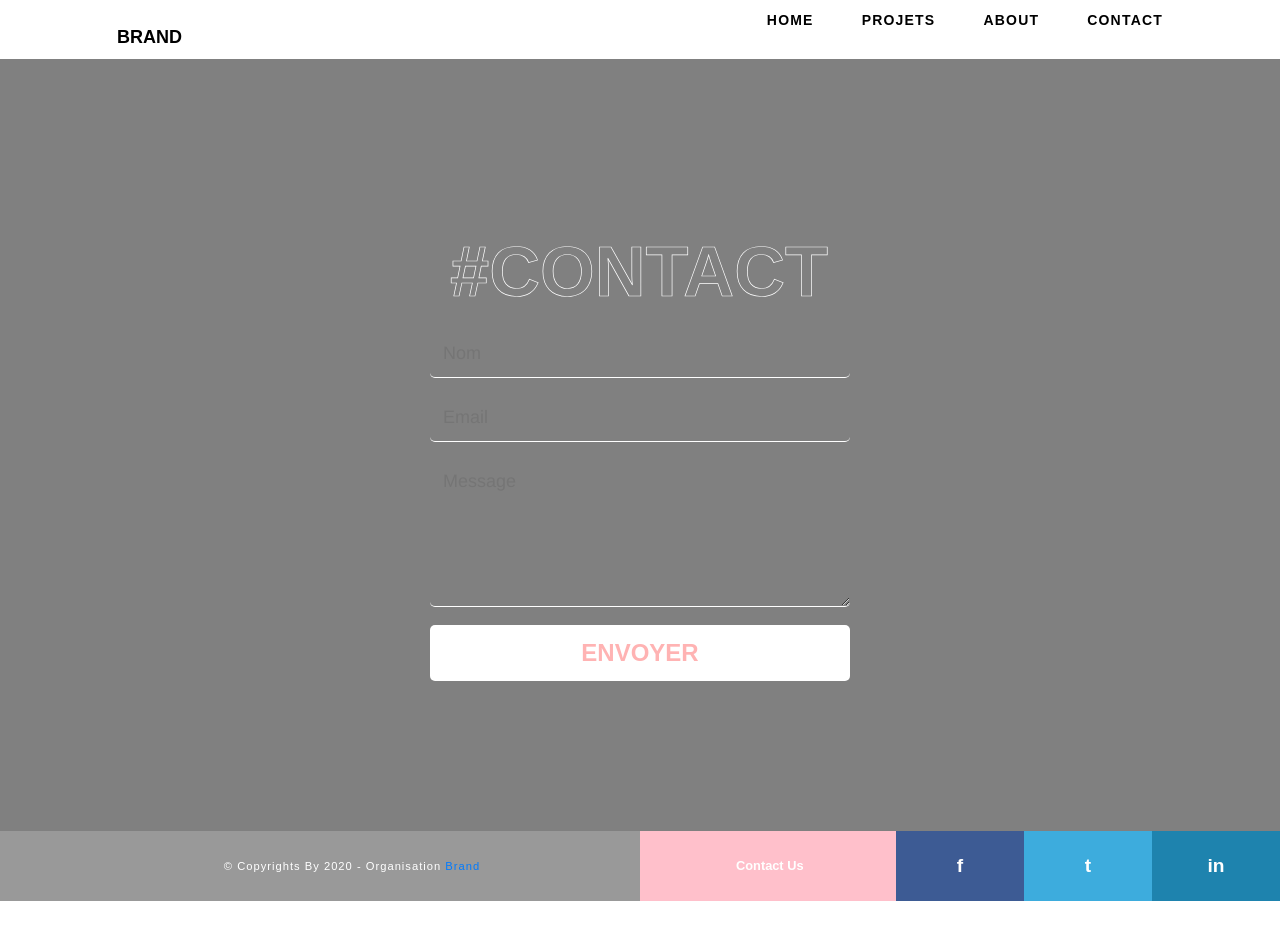
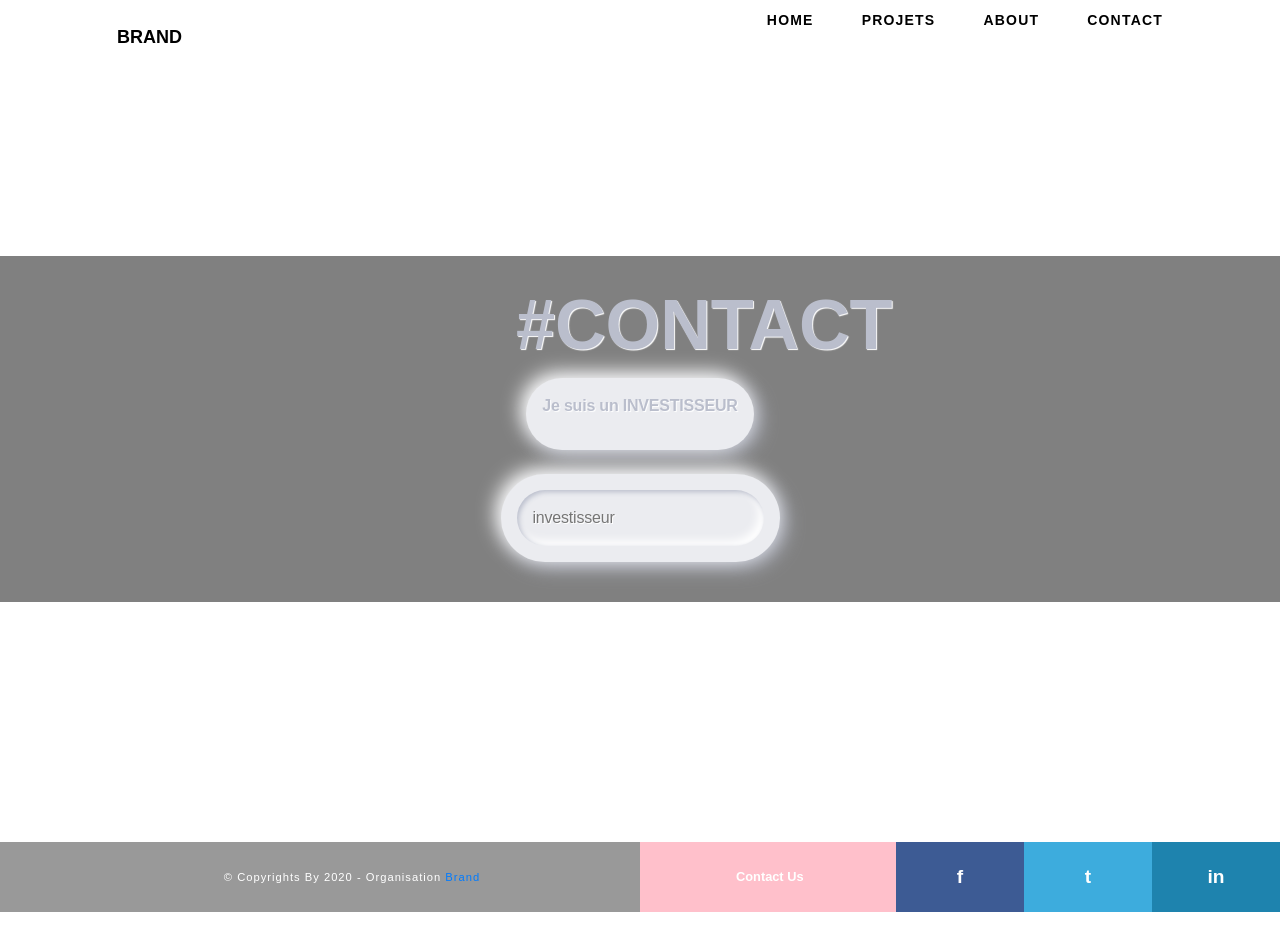
Before and after one commit to silviacec/s2l, a Vue app: page /ContactPage in a window 1280 px wide. Built offline with nearby package versions, Linux system fonts and the light colour scheme.

Commit message:
fix contact buttons

```diff
--- a/src/components/Buttons.vue
+++ b/src/components/Buttons.vue
@@ -37,16 +37,16 @@ export default {
 .crcl_bleu_1, .crcl_bleu_2{
   /* display:table-cell; */
   vertical-align: middle;
-  background: #f5d951ed;
-  border-radius: 10%;
+  background: #80808085;
+  border-radius: 5%;
   width: 300px;
-  height: 300px;
+  height: 200px;
   line-height: 1em;
-  border: 2px solid rgb(158 202 202);
+  border: 2px solid #c1c4c4;
   color: #3b3d69;
   text-align: center;
   font-size: 1.2em;
-  padding: 30px;
+  /* padding: 30px; */
   margin: 20px 80px;
   box-shadow: -9px 14px 20px 0px #000000b3;
   }
@@ -66,4 +66,9 @@ export default {
     color: #bb381b;
     font-size: 1.5em;
   }
+
+  .ent:hover, .inv:hover {
+    -webkit-text-stroke: none;
+    color: white;
+  }
 </style>
--- a/src/views/ContactPage.vue
+++ b/src/views/ContactPage.vue
@@ -1,33 +1,72 @@
-<template>
-<div class="contact">
-  <span class="navbar__menu-item"><span data-menu-item-text="#Discover" class="navbar__menu-item-title">#Contact</span>
-    <span class="menu-item-hover-image" data-image-url="chat.jpg" style="
-                      background-image: url(chat.jpg);
-                    "></span>
+<template lang="html">
+  <div class="crcl_container">
+
+    <form>
+
+      <span class="navbar__menu-item"><span>#Contact</span>
+        <!-- <span class="menu-item-hover-image" data-image-url="chat.jpg" style="
+                          background-image: url(chat.jpg);">
+        </span> -->
       </span>
-  <form>
-    <input name="name" type="text" class="feedback-input" placeholder="Nom" />
-    <input name="email" type="text" class="feedback-input" placeholder="Email" />
-    <textarea name="text" class="feedback-input" placeholder="Message"></textarea>
-    <input type="submit" value="ENVOYER"/>
+
+      <label>
+        <button class="crcl_bleu_1" @click="voirContactEnt()">
+          <p>Je suis un INVESTISSEUR</p>
+          <!-- <input type="text" placeholder="entrepreneur"/> -->
+        </button>
+
+      </label>
+      <label>
+        <button class="crcl_bleu_2" @click="voirContactInv()">
+        <input type="password" placeholder="investisseur"/>
+        </button>
+
+      </label>
+      <!-- <button class="red" type="button"><i class="icon ion-md-lock"></i> Fais tourner le contact </button> -->
+
+
     </form>
+
+
+
+
+
 </div>
+
 </template>
 
 <script>
 export default {
-  name: "Essai"
+  name: 'Rounds',
+
+  methods: {
+    voirContactEnt() {
+      this.$router.push({ path: '/ContactEntrepreneur' });
+    },
+    voirContactInv() {
+      this.$router.push({ path: '/ContactInvestisseur' });
     }
+  },
+}
+
+console.clear();
+
+const elApp = document.querySelector('#app');
+const elStateNav = document.querySelectorAll('[data-to]');
+
+Array.from(elStateNav).forEach(el => {
+  el.addEventListener('click', () => {
+    elApp.dataset.state = el.dataset.to;
+  });
+});
 </script>
-<!-- /* <style>
-/* #FFB3B3 */
-.contact {
-  width: 100%;
-  height: 100%;
-  background-color: #FFB3B3 ;
-  display: grid;
-  place-content: center;
+
+<style lang="css" scoped>
+
+.crcl_container {
+  background-color: grey;
 }
+
 .navbar__menu-item {
   font-family: "Oswald", sans-serif;
   text-transform: uppercase;
@@ -62,71 +101,104 @@ export default {
   opacity: 0;
   transition: opacity 0.5s ease;
 }
-.menu-item-hover-image {
-  width: 198px;
-  height: 230px;
-  position: absolute;
-  top: 0;
-  left: 0;
-  background-size: cover;
-  background-repeat: no-repeat;
-  background-position-x: 75%;
-  opacity: 0;
-  transition: opacity 0.3s, transform 0.7s cubic-bezier(0.23, 1, 0.32, 1);
-  /* This places the cursor in the center of the image. Divide the width and height by 2 to get the top and left offsets :) */
-  margin: -115px 0 0 -99px;
-  overflow: hidden;
-  pointer-events: none;
-  z-index: 2;
+  .crcl_container , p, input, select, textarea, button {
+    font-family: "Montserrat", sans-serif;
+    letter-spacing: -0.2px;
+    font-size: 16px;
   }
-.navbar__menu-item:hover .menu-item-hover-image {
-  opacity: 1;
+
+  div, p {
+    color: #BABECC;
+    text-shadow: 1px 1px 1px #FFF;
   }
-.navbar__menu-item:hover .navbar__menu-item-title::after {
-  opacity: 1;
-  z-index: 3;
+
+  form {
+    padding: 16px;
+    width: 320px;
+    margin: 15em auto;
   }
-/* contact form  */
-form { max-width:420px; margin:50px auto; }
-.feedback-input {
-  color:white;
-  font-family: Helvetica, Arial, sans-serif;
-  font-weight:500;
-  font-size: 18px;
-  border-radius: 5px;
-  line-height: 22px;
-  background-color: transparent;
-  border:1px solid white;
-  border-top: transparent;
-  border-right: transparent;
-  border-left: transparent;
-  transition: all 0.3s;
-  padding: 13px;
-  margin-bottom: 15px;
-  width:100%;
+
+  .segment {
+    padding: 32px 0;
+    text-align: center;
+  }
+
+  button, input {
+    border: 0;
+    outline: 0;
+    font-size: 16px;
+    border-radius: 320px;
+    padding: 16px;
+    background-color: #EBECF0;
+    text-shadow: 1px 1px 0 #FFF;
+  }
+
+  label {
+    display: block;
+    margin-bottom: 24px;
+    width: 100%;
+  }
+
+  input {
+    margin-right: 8px;
+    box-shadow: inset 2px 2px 5px #BABECC, inset -5px -5px 10px #FFF;
+    width: 100%;
     box-sizing: border-box;
-  outline:0;
+    transition: all 0.2s ease-in-out;
+    appearance: none;
+    -webkit-appearance: none;
   }
-.feedback-input:focus { border:2px solid #CC4949; }
-textarea {
-  height: 150px;
-  line-height: 150%;
-  resize:vertical;
+  input:focus {
+    box-shadow: inset 1px 1px 2px #BABECC, inset -1px -1px 2px #FFF;
   }
-[type="submit"] {
-  font-family: 'Montserrat', Arial, Helvetica, sans-serif;
+
+  button {
+    color: #61677C;
+    font-weight: bold;
+    box-shadow: -5px -5px 20px #FFF, 5px 5px 20px #BABECC;
+    transition: all 0.2s ease-in-out;
+    cursor: pointer;
+    font-weight: 600;
+  }
+  button:hover {
+    box-shadow: -2px -2px 5px #FFF, 2px 2px 5px #BABECC;
+  }
+  button:active {
+    box-shadow: inset 1px 1px 2px #BABECC, inset -1px -1px 2px #FFF;
+  }
+  button .icon {
+    margin-right: 8px;
+  }
+  button.unit {
+    border-radius: 8px;
+    line-height: 0;
+    width: 48px;
+    height: 48px;
+    display: inline-flex;
+    justify-content: center;
+    align-items: center;
+    margin: 0 8px;
+    font-size: 19.2px;
+  }
+  button.unit .icon {
+    margin-right: 0;
+  }
+  button.red {
+    display: block;
     width: 100%;
-  background:white;
-  border-radius:5px;
-  border:0;
-  cursor:pointer;
-  color:#ffb3b3 ;
-  font-size:24px;
-  padding-top:10px;
-  padding-bottom:10px;
-  transition: all 0.3s;
-  margin-top:-4px;
-  font-weight:700;
+    color: #AE1100;
   }
-[type="submit"]:hover { background:#CC4949; }
-</style> */ -->
+
+  .input-group {
+    display: flex;
+    align-items: center;
+    justify-content: flex-start;
+  }
+  .input-group label {
+    margin: 0;
+    flex: 1;
+  }
+
+
+
+</style>
--- a/src/views/contactAccueil.vue
+++ b/src/views/contactAccueil.vue
@@ -1,5 +1,7 @@
 <template>
   <div class="contact">
+    <span class="navbar__menu-item"><span>#Contact</span>
+  </span>
     <Buttons></Buttons>
   </div>
 </template>
@@ -19,7 +21,27 @@ export default {
 
 <style media="screen">
   .contact {
-    background-color: grey !important;
+    background-color: lightgrey !important;
     padding: 100px;
   }
+
+  .navbar__menu-item {
+    font-family: "Oswald", sans-serif;
+    text-transform: uppercase;
+    font-size: 4.4em;
+    padding: 60px 20px;
+    font-weight: 700;
+    width: 300px;
+    height: 100px;
+    /* position: relative; */
+    cursor: pointer;
+    margin: auto;
+    margin-bottom: 20vh;
+  }
+
+  .navbar__menu-item:hover {
+    -webkit-text-stroke: none;
+    color: white;
+  }
+
 </style>
```
Lines whose indentation alone changed are shown as unchanged.
